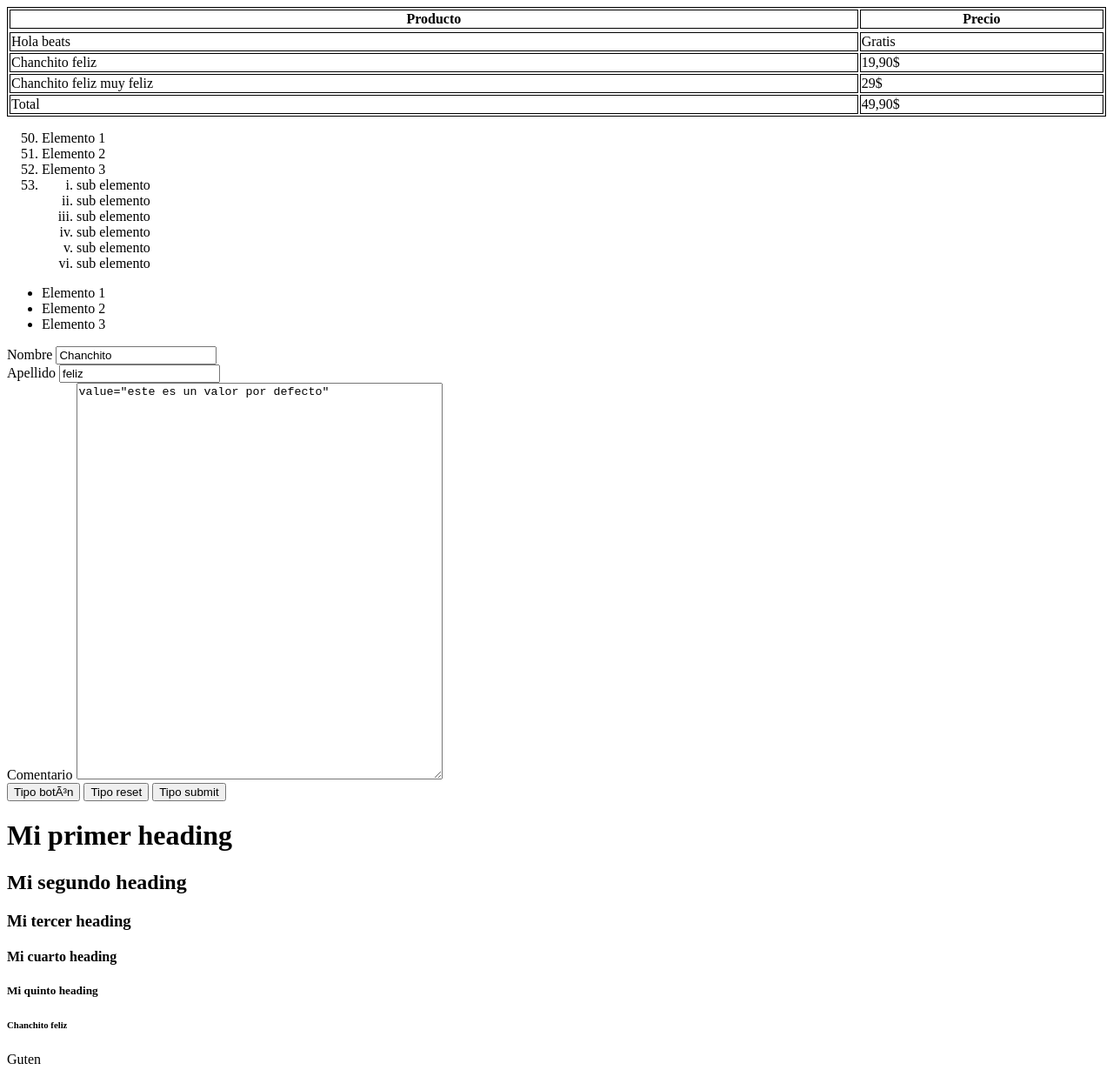
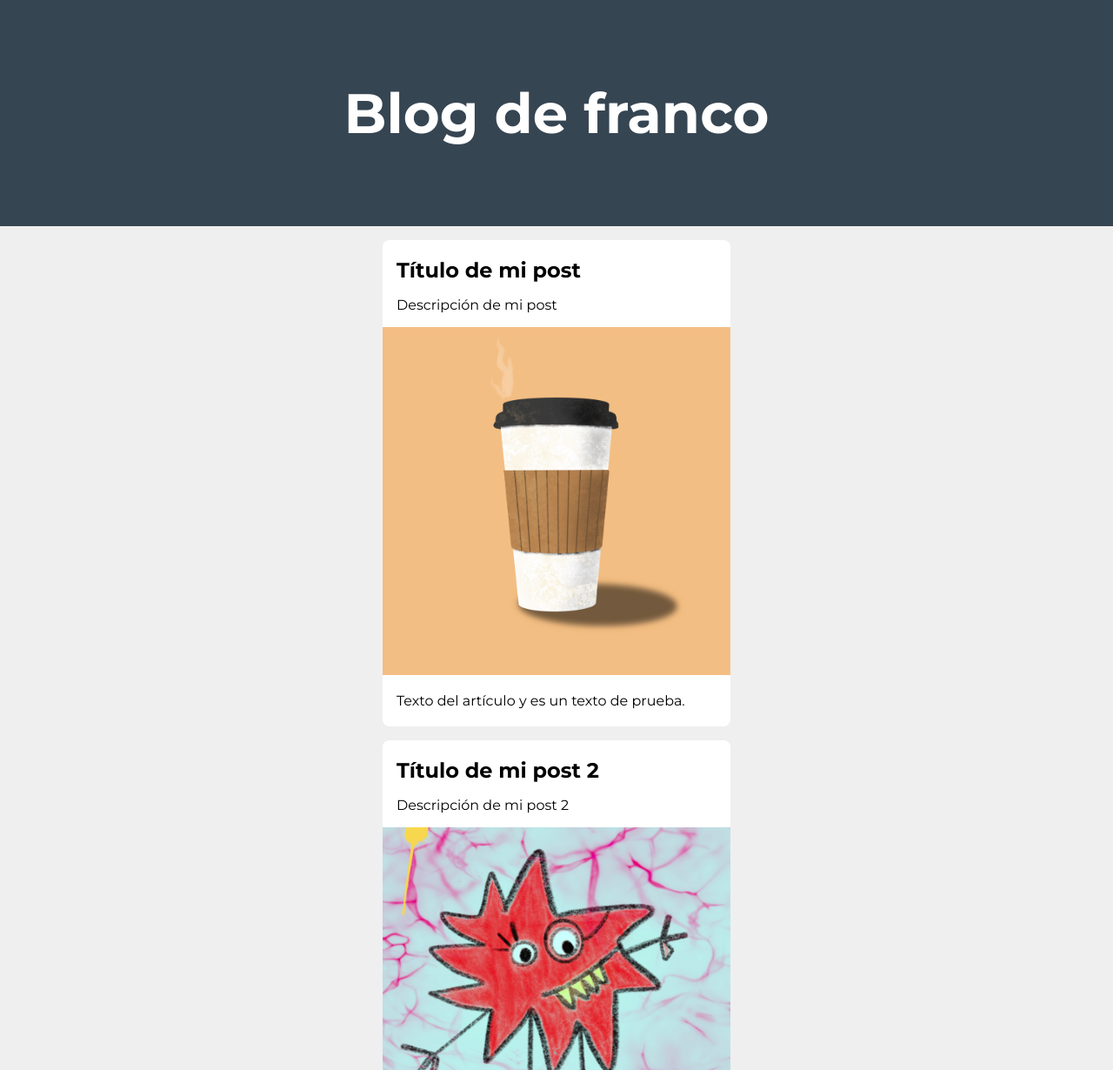
Before and after one commit to francodiaz7/aprendiendo-html, a plain HTML site: page index.html in a window 1280 px wide. Shown: the top 1230 px of the page at 87% size. Drawn offline with Linux system fonts and the light colour scheme.

Commit message:
Agregando estilo con css

```diff
--- a/index.html
+++ b/index.html
@@ -1,114 +1,45 @@
 <!DOCTYPE html>
 <html>
   <head>
-    <!--
-    <meta charset="UTF-8">
-    <meta http-equiv="X-UA-Compatible" content="IE=edge">
-    <meta name="viewport" content="width=device-width, initial-scale=1.0">
-    -->
-    <title>Mi primera web</title>
-    <style>
-        table, th, td {
-            border: 1px solid black;
-
-        }
-    </style>
+    <title>Blog</title>
+    <link rel="preconnect" href="https://fonts.googleapis.com" />
+    <link rel="preconnect" href="https://fonts.gstatic.com" crossorigin />
+    <link
+      href="https://fonts.googleapis.com/css2?family=Montserrat:wght@400;700&display=swap"
+      rel="stylesheet"
+    />
+    <link rel="stylesheet" href="style.css" />
   </head>
   <body>
-    <table style="width: 100%;">
-        <thead>
-      <tr>
-        <th>Producto</th>
-        <th>Precio</th>
-      </tr>
-      <tr>
-        </thead>
-        <tbody>
-        <td>Hola beats</td>
-        <td>Gratis</td>
-      </tr>
-      <tr>
-        <td>Chanchito feliz</td>
-        <td>19,90$</td>
-      <tr>
-        <td>Chanchito feliz muy feliz</td>
-        <td>29$</td>
-      </tr>
-      </tr>
-      </tbody>
-      <tfoot>
-          <td>Total</td>
-          <td>49,90$</td>
-      </tfoot>
-    </table>
-    <!--Esta es una lista ordenada-->
-    <ol>
-      <li value="50">Elemento 1</li>
-      <li>Elemento 2</li>
-      <li>Elemento 3</li>
-      <li>
-        <ol style="list-style-type: lower-roman">
-          <li>sub elemento</li>
-          <li>sub elemento</li>
-          <li>sub elemento</li>
-          <li>sub elemento</li>
-          <li>sub elemento</li>
-          <li>sub elemento</li>
-        </ol>
-      </li>
-    </ol>
-    <!--Esta es una no lista ordenada-->
-    <ul>
-      <li>Elemento 1</li>
-      <li>Elemento 2</li>
-      <li>Elemento 3</li>
-    </ul>
-    <form action="/formulario" method="POST">
-      <label for="nombre">Nombre</label>
-      <input
-        value="Chanchito"
-        type="text"
-        id="nombre"
-        name="nombre"
-        placeholder="Nombre en gris"
-      />
-      <br />
-      <label for="apellido">Apellido</label>
-      <input
-        value="feliz"
-        type="text"
-        id="apellido"
-        name="apellido"
-        placeholder="Apellido gris"
-      />
-      <br />
-      <label for="comentario">Comentario</label>
-      <textarea name="comentario" id="comentario" cols="50" rows="30">
-value="este es un valor por defecto"
-    </textarea
-      >
-      <br />
-      <button type="button">Tipo botón</button>
-      <button type="reset">Tipo reset</button>
-      <button type="submit">Tipo submit</button>
-    </form>
-    <h1>Mi primer heading</h1>
-    <h2>Mi segundo heading</h2>
-    <h3>Mi tercer heading</h3>
-    <h4>Mi cuarto heading</h4>
-    <h5>Mi quinto heading</h5>
-    <h6>Chanchito feliz</h6>
-    <p>Guten</p>
-    <p>Tag</p>
-    <hr />
-    <h2>Cnachito felipe</h2>
-    <p>
-      Texto un poco mas <span style="color: blue">mucho mas largo</span> y es
-      para mostrar <br /><br />
-      la etiqueta de span!
-    </p>
-    <!-- este texto es un comentario-->
-    <a target="_blank" href="https://www.google.com">Ir a google</a>
-    <img src="img/coffee.jpg" alt="a photo of a latte coffee" width="400" />
+    <header id="titulo">
+      <h1>Blog de franco</h1>
+    </header>
+    <section class="container">
+      <article class="post">
+        <h2>Título de mi post</h2>
+        <p>Descripción de mi post</p>
+        <img src="img/coffee.png" width="400px" />
+        <p>Texto del artículo y es un texto de prueba.</p>
+      </article>
+      <article class="post">
+        <h2>Título de mi post 2</h2>
+        <p>Descripción de mi post 2</p>
+        <img src="img/monster.png" width="400px" />
+        <p>Texto del artículo y es un texto de prueba 2.</p>
+      </article>
+      <article class="post">
+        <h2>Título de mi post 3</h2>
+        <p>Descripción de mi post 3</p>
+        <img src="img/guitarra.png" width="400px" />
+        <p>Texto del artículo y es un texto de prueba 2.</p>
+      </article>
+    </section>
+    <footer>
+      <section>
+        <a href="#titulo">Ir al comienzo</a>
+        <a href="mailto:francoagustindiaz7@gmail.com">Contactame aquí</a>
+      </section>
+      <p>Copyright 2022</p>
+    </footer>
   </body>
 </html>
--- /dev/null
+++ b/style.css
@@ -0,0 +1,66 @@
+html {
+    font-family: 'Montserrat', sans-serif;
+}
+
+body {
+    margin: 0;
+    background-color: #efefef;
+}
+
+header {
+    background-color: #364552;
+    color: white;
+    padding: 3rem 2rem;
+}
+
+header h1 {
+    font-size: 4rem;
+    text-align: center;
+}
+
+.container {
+    width: 400px;
+    margin: 0 auto;
+}
+
+section article {
+    transition: box-shadow 0.3s ease;
+    background-color: #fff;
+    margin: 1rem 0;
+    border-radius: 0.5rem;
+    padding: 0.25rem 0;
+    cursor: pointer;
+}
+
+section article:hover {
+    box-shadow: 0 0.1rem 0.4rem rgba(0,0,0,0.3);
+}
+
+section article h2, section article p {
+    margin: 1rem;
+}
+
+footer {
+    background-color: #222;
+    padding: 3rem;
+    color: #fff;
+}
+
+footer section {
+    float: right;
+}
+
+footer p {
+    margin: 0;
+}
+
+footer a {
+    transition: color 0.3 ease;
+    color: #fff;
+    text-decoration: none;
+}
+
+footer a:hover {
+    color: cornflowerblue;
+    mouse: pointer;
+}
```
Also changed, not shown: blog.html (deleted, +0 -39 lines).
